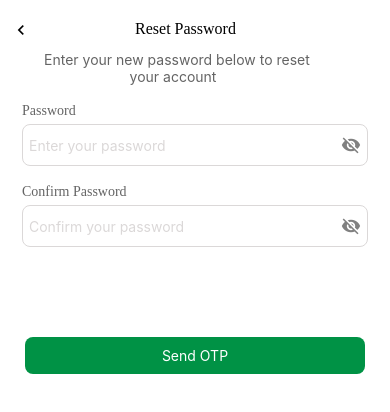
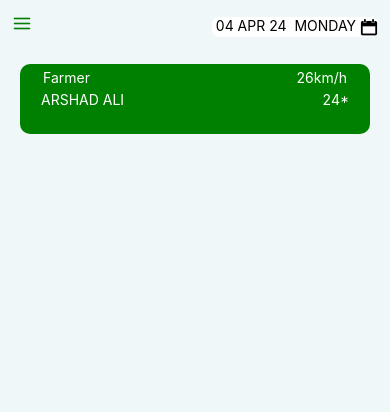
Before and after one commit to Shehiryar12/CropsSecure, a React Native app: screen / in a window 390 px wide. Shown: the top 412 px of the page. Built offline with nearby package versions, Linux system fonts and the light colour scheme.

Commit message:
CROPSECURE

```diff
--- a/App.js
+++ b/App.js
@@ -6,6 +6,7 @@ import AppNavigator from './Src/navigaton/AppNavigator';
 import ForgotPassword from './Src/Screens/ForgotPassword';
 import Reset from './Src/Components/Reset';
 import ResetPassword from './Src/Screens/ResetPassword';
+import FarmerRecord from './Src/Screens/FarmerRecord';
 
 const App = () => {
   return (
@@ -14,7 +15,9 @@ const App = () => {
     // </NavigationContainer>
 
     // <ForgotPassword/>
-   <ResetPassword/>
+  //  <ResetPassword/>
+
+  <FarmerRecord/>
   );
 };
 
--- /dev/null
+++ b/Src/Screens/FarmerRecord.js
@@ -0,0 +1,80 @@
+import { StyleSheet, Text, View } from 'react-native';
+import React from 'react';
+import Icon from 'react-native-vector-icons/Feather';
+import IconEntypo from 'react-native-vector-icons/Entypo';
+
+const FarmerRecord = () => {
+  return (
+    <View style={styles.container}>
+      <View   style={styles.inner}>
+        <Icon name="menu" size={20} color="green" style={styles.iconstyle} />
+
+          <View style={styles.innertwo}>
+          <Text> 04 APR 24 </Text>
+          <Text style={styles.textmonday}> MONDAY </Text>
+          <IconEntypo name="calendar" color="black" size={18} />
+        </View>
+      </View>
+
+          <View style={styles.box}>
+        <View style={styles.box1}>
+          <Text style={styles.innertext}>Farmer</Text>
+          <Text style={styles.innertext}>26km/h</Text>
+        </View>
+
+        <View style={styles.box2}>
+          <Text style={styles.innertexttwo}>ARSHAD ALI</Text>
+          <Text style={styles.innertexttwo}>24*</Text>
+        </View>
+      </View>
+    </View>
+  );
+};
+
+export default FarmerRecord;
+
+const styles = StyleSheet.create({
+      container: {
+    backgroundColor: '#F0F7F8',
+    flex: 1,
+  },
+    inner: {
+    flexDirection: 'row',
+    justifyContent: 'space-between',
+    marginHorizontal: 12,
+    marginVertical: 12,
+  },
+    innertwo: {
+    flexDirection: 'row',
+    backgroundColor: 'white',
+    borderRadius: 7,
+    marginVertical: 5,
+    elevation: 5,
+  },
+  box: {
+    backgroundColor: 'green',
+    marginHorizontal: 20,
+    marginTop: 10,
+    height: 70,
+    borderRadius: 10,
+  },
+    box1: {
+    flexDirection: 'row',
+    justifyContent: 'space-between',
+    marginHorizontal: 15,
+    borderRadius: 10,
+  },
+    box2: {
+    flexDirection: 'row',
+    justifyContent: 'space-between',
+    marginHorizontal: 21,
+  },
+    innertext: {
+    color: 'white',
+    marginVertical: 5,
+    marginHorizontal: 8,
+  },
+   innertexttwo: {
+    color: 'white',
+  },
+});
--- a/Src/Screens/ResetPassword.js
+++ b/Src/Screens/ResetPassword.js
@@ -23,8 +23,8 @@ const ResetPassword = () => {
          placeholderTextColor="#DBD8D8"
       />
 
-         <TouchableOpacity style={styles.OTP}>
-                     <Text style={styles.otpstyle}>Send OTP</Text>
+         <TouchableOpacity style={styles.confirmbutton}>
+                     <Text style={styles.confirm}>Confirm</Text>
                    </TouchableOpacity>
     </View>
   );
@@ -33,7 +33,7 @@ const ResetPassword = () => {
 export default ResetPassword;
 
 const styles = StyleSheet.create({
-    OTP: {
+    confirmbutton: {
     backgroundColor: '#009245',
     // marginTop,
     marginHorizontal:25,
@@ -41,7 +41,7 @@ const styles = StyleSheet.create({
     borderRadius: 8,
     // paddingHorizontal:20,
   },
-    otpstyle: {
+    confirm: {
     textAlign: 'center',
     marginVertical: 10,
     color: 'white',
```
Also changed, not shown: Src/Components/FarmerComponent.js (added, +14 -0 lines).
